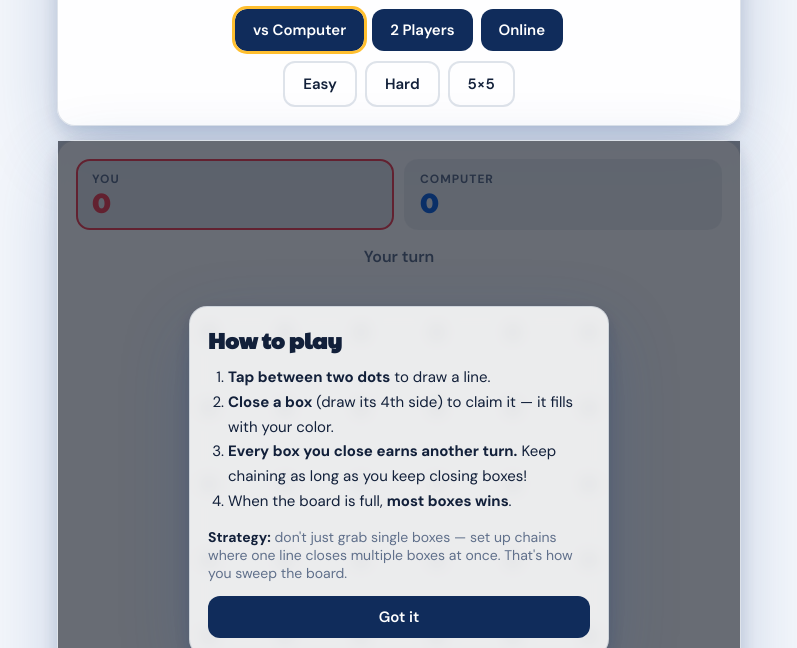
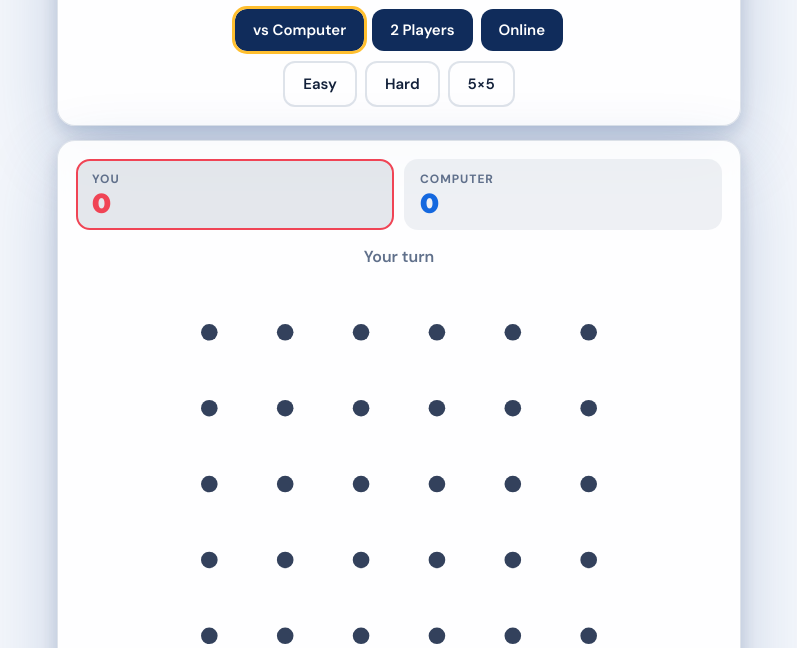
Before and after one commit to sqaz2/1v1-nz, a website: page dots-and-boxes/index.html in a window 1280 px wide. Shown: the part 152-800 px from the top of the page, without its empty margins (241-1038 px from the left). Drawn offline with Linux system fonts and the light colour scheme.

Commit message:
Make Dots and Boxes help dialog actually hide

```diff
--- a/dots-and-boxes/index.html
+++ b/dots-and-boxes/index.html
@@ -77,6 +77,7 @@ button:disabled { opacity: .45; cursor: default; }
 .mode-row button[aria-pressed="true"] { outline: 3px solid var(--gold); }
 .online-panel { display: flex; flex-direction: column; gap: 10px; }
 .online-panel[hidden] { display: none; }
+#howModal { display: flex; }
 [hidden]#howModal { display: none; }
 .row { display: flex; gap: 8px; flex-wrap: wrap; align-items: center; }
 input[type="text"] {
@@ -133,7 +134,7 @@ footer a { color: var(--muted); }
       <button type="button" id="newGameBtn">New game</button>
       <button type="button" id="howBtn" class="secondary">How to play</button>
     </div>
-    <div id="howModal" hidden style="position:fixed; inset:0; z-index:50; display:flex; align-items:center; justify-content:center; padding:20px; background:rgba(4,10,24,.6);">
+    <div id="howModal" hidden style="position:fixed; inset:0; z-index:50; align-items:center; justify-content:center; padding:20px; background:rgba(4,10,24,.6);">
       <div class="card" style="max-width:420px; width:100%;">
         <h2 style="margin:0 0 10px; font-family:'Paytone One'; font-size:22px;">How to play</h2>
         <ol style="margin:0 0 14px; padding-left:20px; line-height:1.65; font-size:15px;">
```
